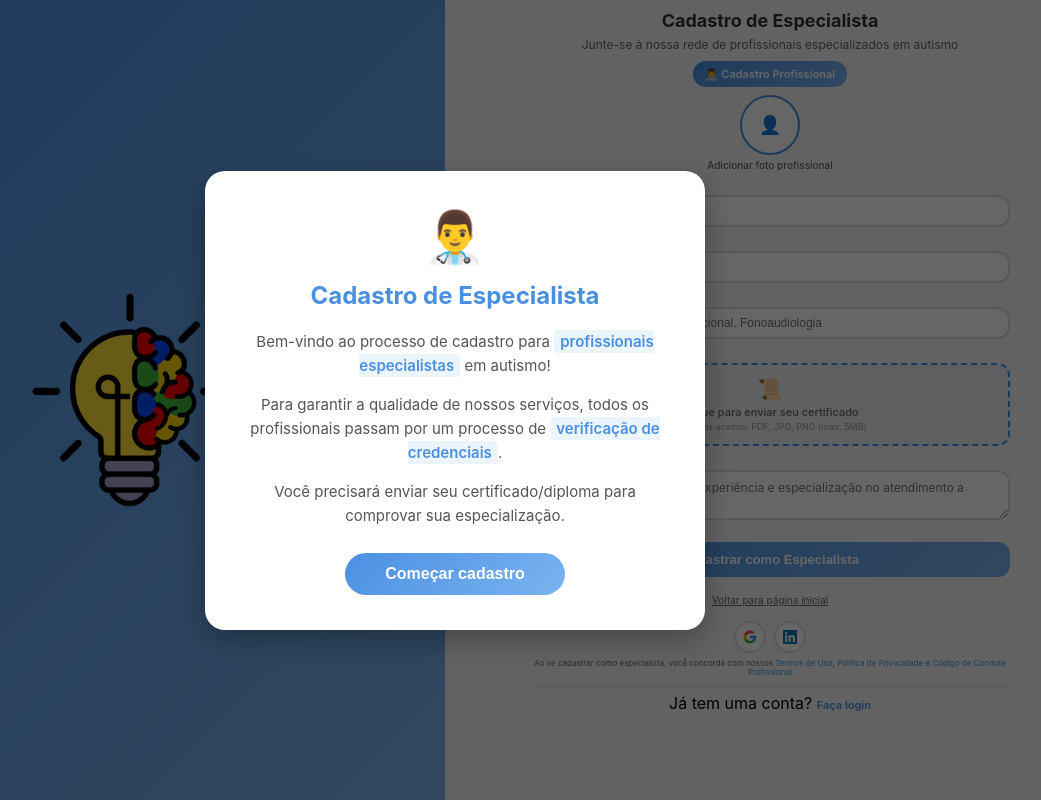
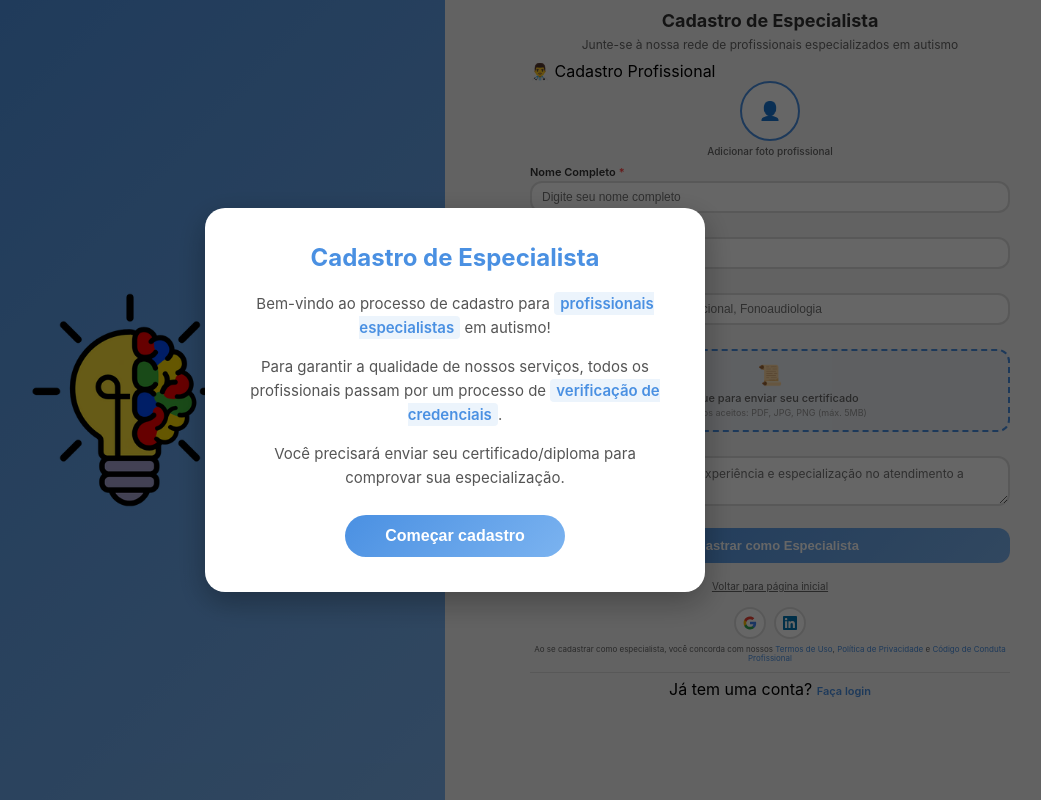
Before and after one commit to GustavoPavanBazi/Mentes_Brilhantes, a PHP site: page /html/cadastroespecialista.html in a window 1280 px wide. Shown: the whole page, without its empty margins (185-1226 px from the left). Run offline with PHP 8.4, Linux system fonts and the light colour scheme.

Commit message:
Update cadastroespecialista.css
novo css do cadastro do especialista

```diff
--- a/MENTES BRILHANTES WEB/MENTES BRILHANTES/css/cadastroespecialista.css
+++ b/MENTES BRILHANTES WEB/MENTES BRILHANTES/css/cadastroespecialista.css
@@ -76,21 +76,6 @@
             text-align: center;
             margin-bottom: 8px;
             line-height: 1.3;
-        }
-
-        .specialist-badge {
-            display: flex;
-            align-items: center;
-            justify-content: center;
-            gap: 6px;
-            background: linear-gradient(135deg, #4A90E2 0%, #7BB3F0 100%);
-            color: white;
-            padding: 6px 12px;
-            border-radius: 15px;
-            margin: 0 auto 8px auto;
-            font-size: 11px;
-            font-weight: 600;
-            width: fit-content;
         }
 
         .profile-photo-section {
@@ -464,7 +449,6 @@
         }
 
         .info-modal-content::before {
-            content: '👨‍⚕️';
             font-size: 50px;
             display: block;
             margin-bottom: 15px;
```
